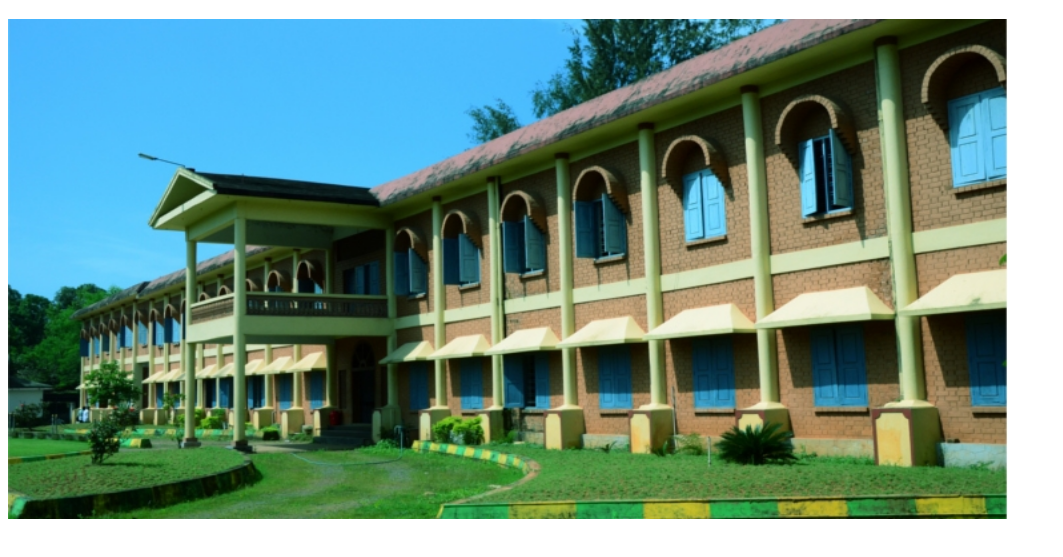
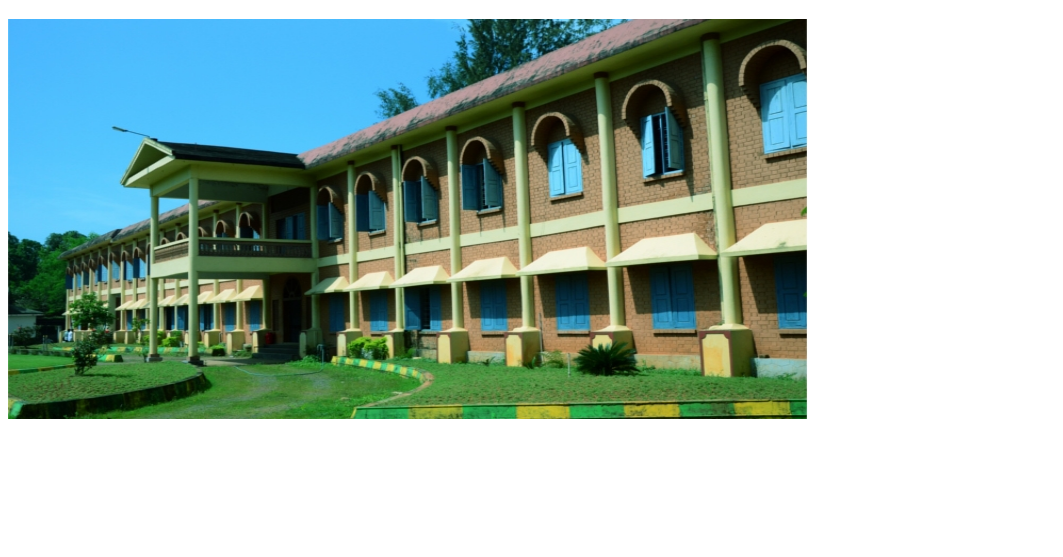
Before and after one commit to anusree-km/College, a plain HTML site: page index.html in a window 1280 px wide. Shown: the part 61-618 px from the top of the page, without its empty margins (0-1063 px from the left). Drawn offline with Linux system fonts and the light colour scheme.

Commit message:
Update index.html

```diff
--- a/index.html
+++ b/index.html
@@ -5,6 +5,6 @@
   </head>
   <body>
     <h1>NEHRU ARTS AND SCIENCE COLLEGE KANHANGAD</h1>
-    <img src="nehru.jpg" width="1000" height="500"/>
+    <img src="nehru.jpg" width="800" height="400"/>
   </body>
 </html>
```
